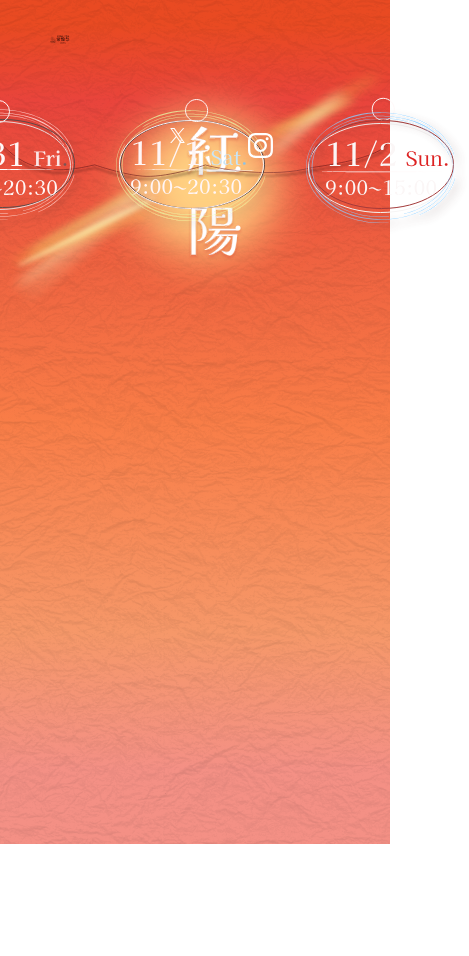
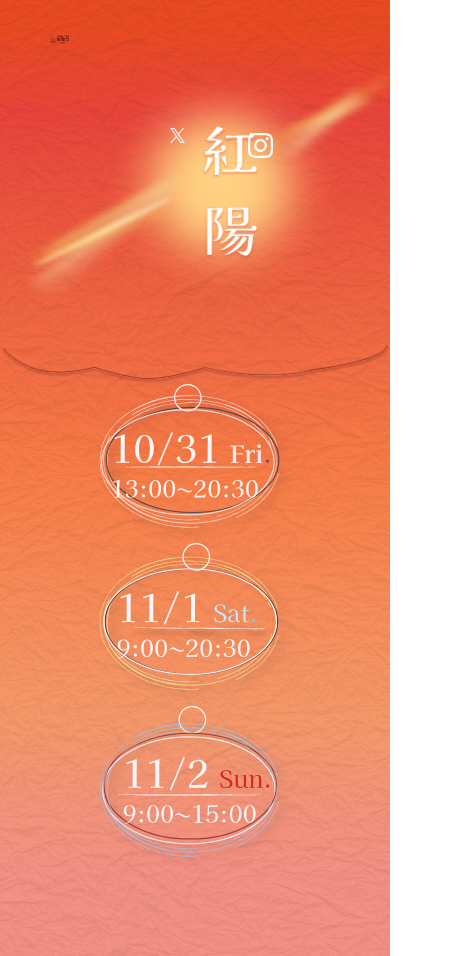
Before and after one commit to ynufes-tech/ynufes-tokiwa25, a Nuxt app: page / in a window 390 px wide. Shown: the whole page, 469 px wide, since content can reach past the window. Before the commit the page ends 844 px from the top, so only its background shows below. Built offline with nearby package versions, Linux system fonts and the light colour scheme.

Commit message:
日付のレスポンシブ対応

```diff
--- a/pages/index.vue
+++ b/pages/index.vue
@@ -13,7 +13,6 @@ useHead({
 
 <template>
   <div class="page-root">
-    <!-- <SNS /> -->
     <div class="page-container">
       <img src="~/assets/images/top-title.svg" alt="title" class="title" />
       <img src="~/assets/images/top-garland.svg" alt="garl" class="top-garland" />
@@ -27,6 +26,8 @@ useHead({
 </template>
 
 <style scoped lang="scss">
+@use '@/assets/scss/_breakpoint.scss' as *;
+
 .page-root {
   display: flex;
   flex-direction: column;
@@ -41,8 +42,8 @@ useHead({
   max-width: 100%;
   width: 1000px;
   height: auto;
-  margin-right: 5vw;
-  margin-bottom: -20vh;
+  margin-left: 4vw;
+  margin-bottom: -16vh;
 }
 
 .top-garland {
@@ -50,6 +51,10 @@ useHead({
   height: auto;
   max-width: 1900px;
   margin-bottom: -10vh;
+
+  @include md {
+    margin-top: 20vh;
+  }
 }
 
 .date-img {
@@ -57,10 +62,23 @@ useHead({
   height: auto;
   width: 300px;
   margin: 0 3vw;
+
+  @include md {
+    width: 200px;
+  }
 }
 
 .date {
   display: flex;
   justify-content: center;
+
+  @include md {
+    margin: 10vh auto;
+  }
+  @media screen and (max-width: 583px) {
+    flex-direction: column;
+    align-items: center;
+    margin: 10vh auto;
+  }
 }
 </style>
```
